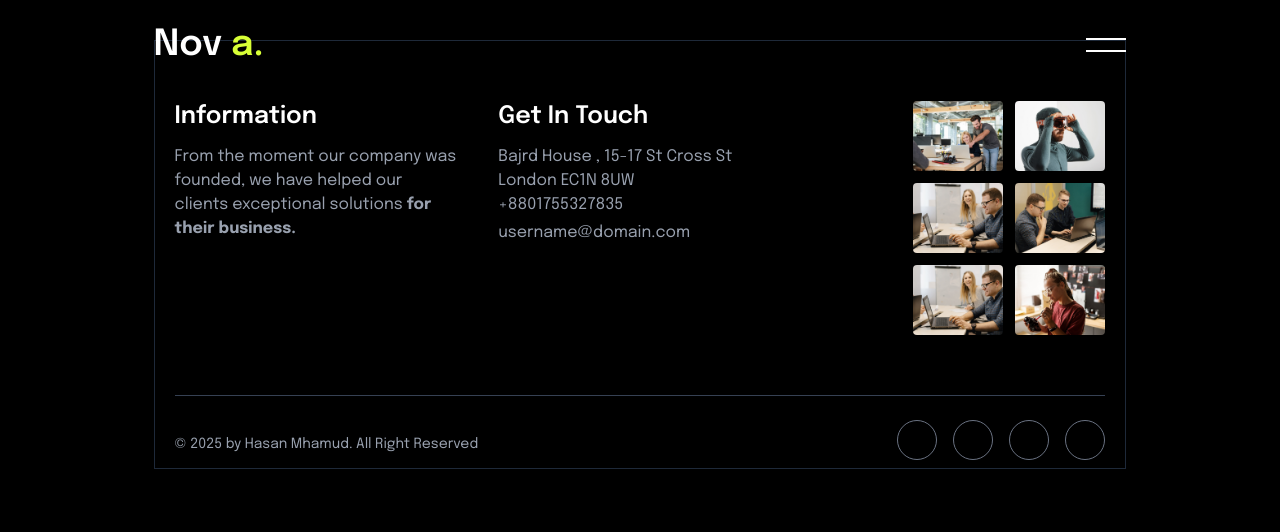
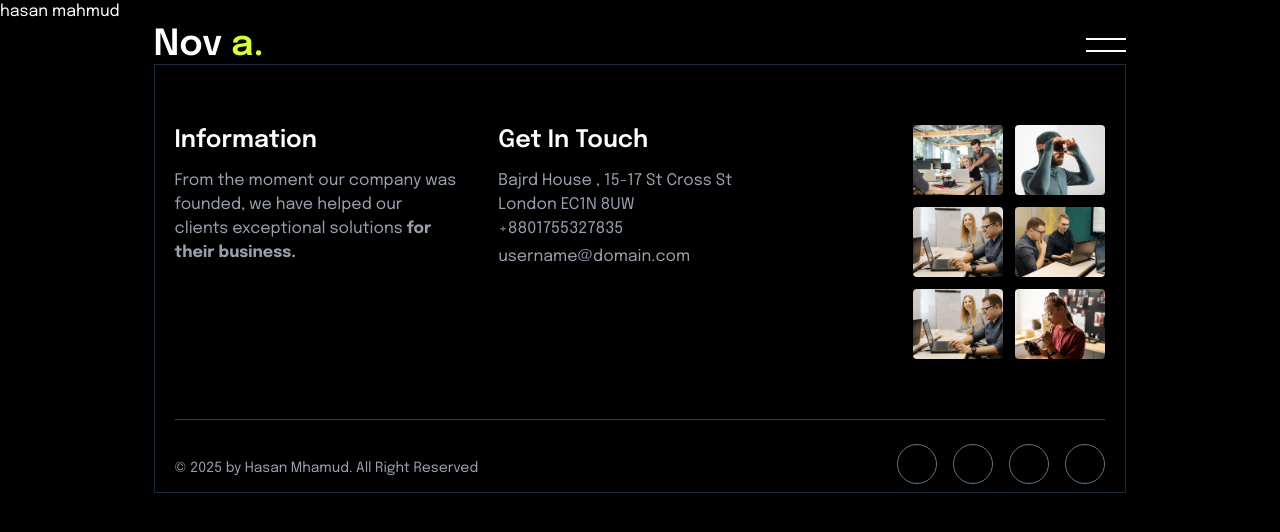
Before and after one commit to Hasan959/tech-agency-react-tailwindcss, a React (Vite) app: page /blog/1 in a window 1280 px wide. Shown: the top 532 px of the page. Built offline with nearby package versions, Linux system fonts and the light colour scheme; some icons are missing.

Commit message:
blog details

```diff
--- a/src/App.jsx
+++ b/src/App.jsx
@@ -11,6 +11,7 @@ import Faq from "./Pages/Faq"
 import Projects from "./Pages/Projects"
 import ProjectDetails from "./Pages/ProjectDetails"
 import Blog from "./Pages/Blog"
+import BlogDetails from "./Pages/BlogDetails"
 
 function App() {
   return (
@@ -28,6 +29,7 @@ function App() {
         <Route path="/projects" element={<Projects/>}/>
         <Route path="/projects/:id" element={<ProjectDetails/>}/>
         <Route path="/blog" element={<Blog/>}/>
+        <Route path="/blog/:id" element={<BlogDetails/>}/>
       </Routes>
       <Footer/>
 
--- a/src/Pages/BlogDetails.jsx
+++ b/src/Pages/BlogDetails.jsx
@@ -3,7 +3,7 @@ import React from 'react'
 const BlogDetails = () => {
   return (
     <>
-      <div className='text-white' >hasan mahmud</div>
+      <div className='text-white' > hasan mahmud</div>
     </>
   )
 }
```
